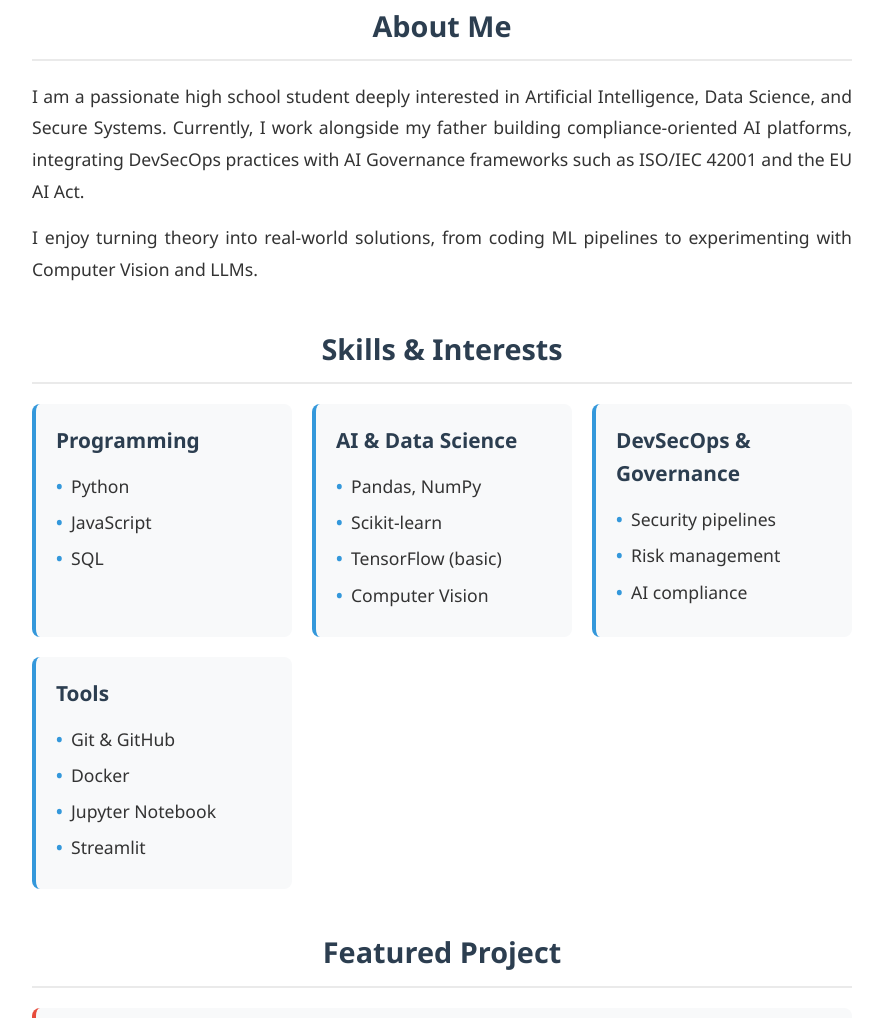
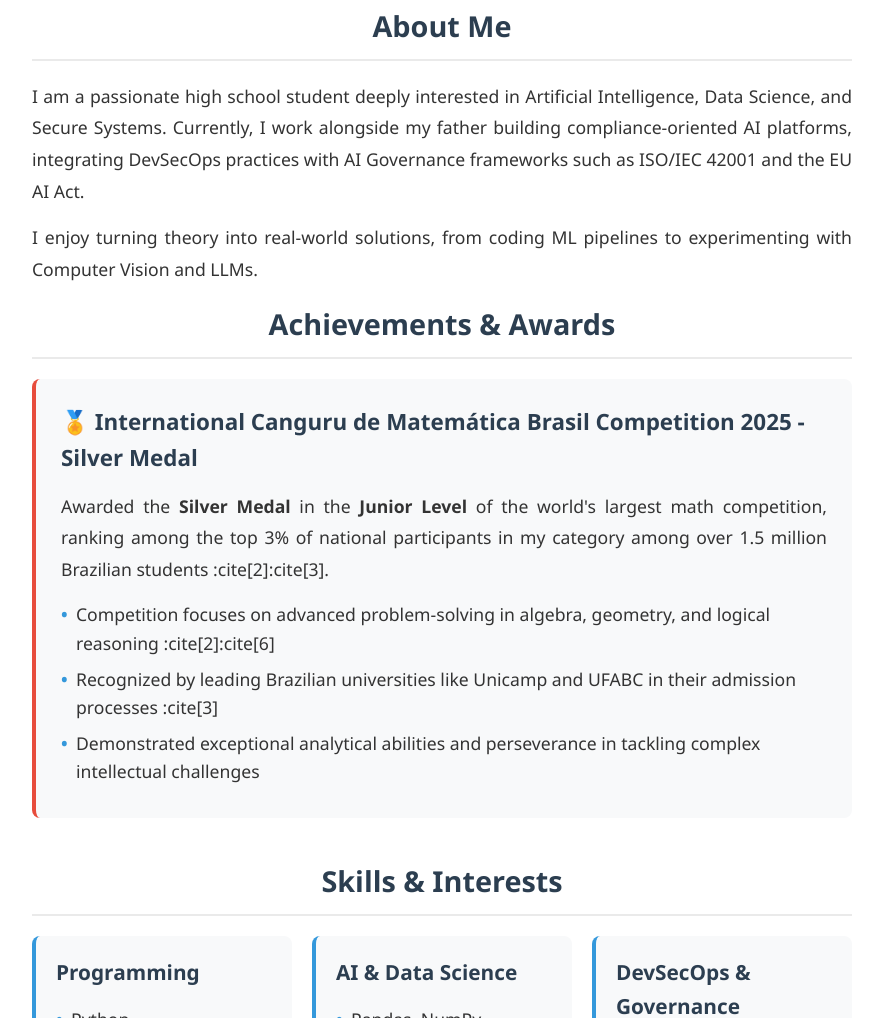
Before and after one commit to art2324/art2324.github.io, a plain HTML site: page index.html in a window 1280 px wide. Shown: the part 367-1385 px from the top of the page, without its empty margins (198-1080 px from the left). Drawn offline with Linux system fonts and the light colour scheme.

Commit message:
Update index.html

```diff
--- a/index.html
+++ b/index.html
@@ -301,6 +301,18 @@
             <h2>About Me</h2>
             <p>I am a passionate high school student deeply interested in Artificial Intelligence, Data Science, and Secure Systems. Currently, I work alongside my father building compliance-oriented AI platforms, integrating DevSecOps practices with AI Governance frameworks such as ISO/IEC 42001 and the EU AI Act.</p>
             <p>I enjoy turning theory into real-world solutions, from coding ML pipelines to experimenting with Computer Vision and LLMs.</p>
+                    <section>
+            <h2>Achievements & Awards</h2>
+            <div class="project-highlight">
+                <h3>🏅 International Canguru de Matemática Brasil Competition 2025 - Silver Medal</h3>
+                <p>Awarded the <strong>Silver Medal</strong> in the <strong>Junior Level</strong> of the world's largest math competition, ranking among the top 3% of national participants in my category among over 1.5 million Brazilian students :cite[2]:cite[3].</p>
+                <ul class="skill-list">
+                    <li>Competition focuses on advanced problem-solving in algebra, geometry, and logical reasoning :cite[2]:cite[6]</li>
+                    <li>Recognized by leading Brazilian universities like Unicamp and UFABC in their admission processes :cite[3]</li>
+                    <li>Demonstrated exceptional analytical abilities and perseverance in tackling complex intellectual challenges</li>
+                </ul>
+            </div>
+        </section>
         </section>
 
         <section>
```
